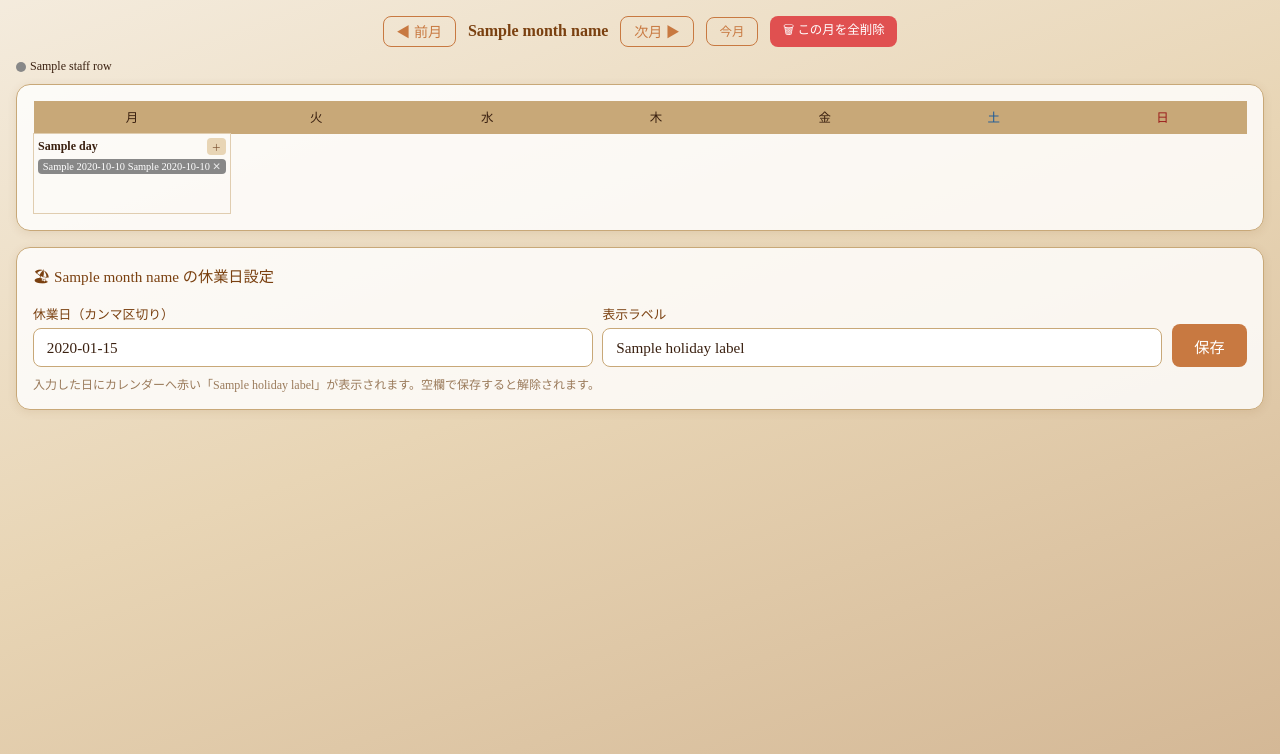
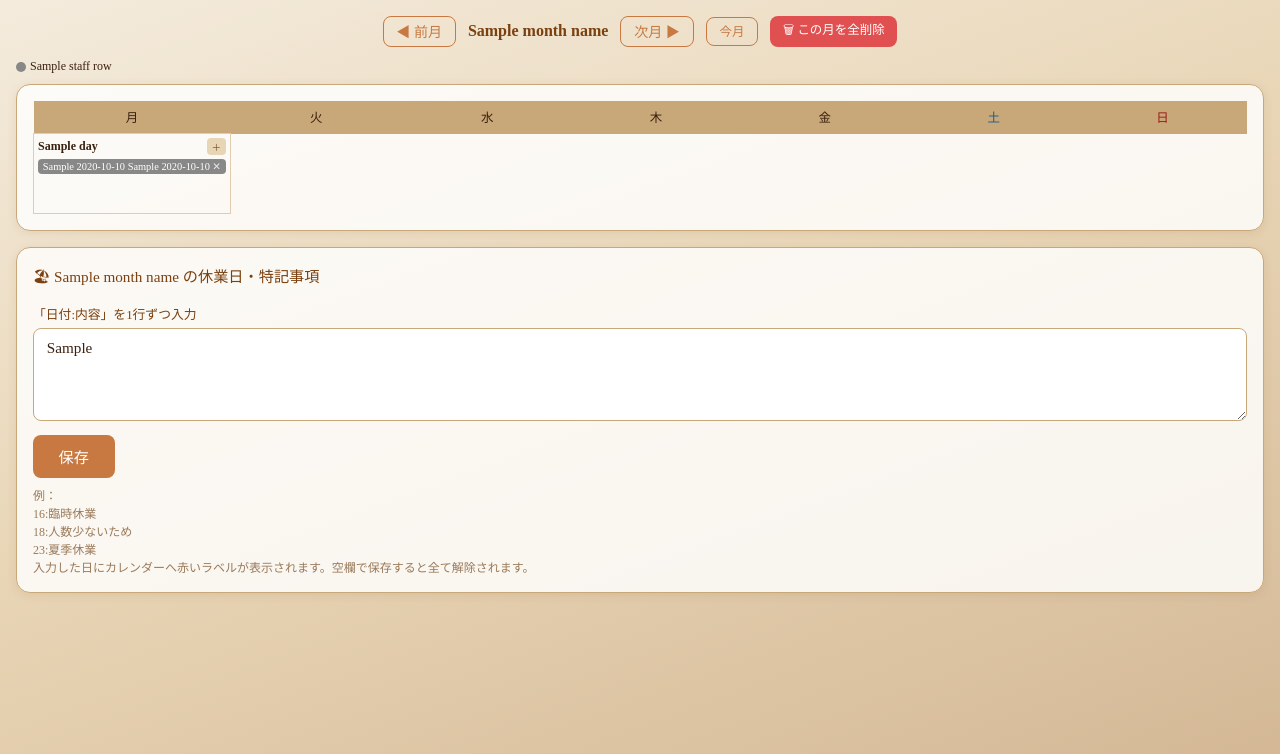
Before and after one commit to like0the0wind-ai/nichigetu-kaisha, a Flask app: template shift_app/templates/admin_calendar.html in a window 1280 px wide. Shown: the part 46-800 px from the top of the page. Run offline with Flask 3, Linux system fonts and the light colour scheme; the template is opened without the code that fills it: most values are stand-ins (such as "Sample title", 1, 10 or a date in 2020); some libraries are stand-ins or nearby versions.

Commit message:
feat: 休業日を日付ごとに別ラベルで登録可能に

```diff
--- a/shift_app/app.py
+++ b/shift_app/app.py
@@ -194,19 +194,29 @@ def init_db():
 
 
 def get_holidays(year, month):
-    """指定月の休業日set と ラベル を返す"""
+    """指定月の {日付: ラベル} 辞書を返す
+    保存形式: "16:臨時休業,18:人数少ないため,23:夏季休業"
+    （旧形式 "5,15" も許容し、その場合は holiday_label を使う）
+    """
     month_key = f"{year}-{month:02d}"
     row = query("SELECT holiday_dates, holiday_label FROM shift_config WHERE month=?", (month_key,))
-    days = set()
-    label = "臨時休業"
+    holidays = {}
     if row:
-        for x in (row[0].get("holiday_dates") or "").split(","):
-            x = x.strip()
-            if x.isdigit():
-                days.add(int(x))
-        if row[0].get("holiday_label"):
-            label = row[0]["holiday_label"]
-    return days, label
+        default_label = row[0].get("holiday_label") or "臨時休業"
+        for token in (row[0].get("holiday_dates") or "").split(","):
+            token = token.strip()
+            if not token:
+                continue
+            if ":" in token or "：" in token:
+                token = token.replace("：", ":")
+                d, _, lbl = token.partition(":")
+                d = d.strip()
+                lbl = lbl.strip() or default_label
+                if d.isdigit():
+                    holidays[int(d)] = lbl
+            elif token.isdigit():
+                holidays[int(token)] = default_label
+    return holidays
 
 
 # ── Auth ──────────────────────────────────────────────────────────────
@@ -326,14 +336,14 @@ def index():
             else:
                 login_error = "パスワードが違います"
 
-    holiday_days, holiday_label = get_holidays(year, month)
+    holidays = get_holidays(year, month)
     return render_template(
         "index.html",
         # カレンダー
         year=year, month=month, cal=cal,
         shift_map=shift_map, staff_rows=staff_rows,
         today=today,
-        holiday_days=holiday_days, holiday_label=holiday_label,
+        holidays=holidays,
         prev_year=prev_year, prev_month=prev_month,
         next_year=next_year, next_month=next_month,
         month_name=f"{year}年{month}月",
@@ -450,14 +460,15 @@ def admin():
         next_year, next_month = year + 1, 1
     else:
         next_year, next_month = year, month + 1
-    holiday_days, holiday_label = get_holidays(year, month)
+    holidays = get_holidays(year, month)
+    holiday_lines = "\n".join(f"{d}:{lbl}" for d, lbl in sorted(holidays.items()))
     return render_template(
         "admin_calendar.html",
         year=year, month=month, cal=cal,
         shift_map=shift_map, staff_rows=staff_rows,
         today=today,
-        holiday_days=holiday_days, holiday_label=holiday_label,
-        holiday_dates_str=",".join(str(d) for d in sorted(holiday_days)),
+        holidays=holidays,
+        holiday_lines=holiday_lines,
         prev_year=prev_year, prev_month=prev_month,
         next_year=next_year, next_month=next_month,
         month_name=f"{year}年{month}月",
@@ -473,16 +484,29 @@ def holidays_save():
         return r
     year  = int(request.form.get("year"))
     month = int(request.form.get("month"))
-    holiday_dates = request.form.get("holiday_dates", "").strip()
-    holiday_label = request.form.get("holiday_label", "臨時休業").strip() or "臨時休業"
+    raw = request.form.get("holiday_dates", "")
+    # 改行・カンマ区切りどちらも受け付け、"日:ラベル" 形式に正規化
+    tokens = []
+    for line in raw.replace(",", "\n").splitlines():
+        line = line.replace("：", ":").strip()
+        if not line:
+            continue
+        if ":" in line:
+            d, _, lbl = line.partition(":")
+            d = d.strip(); lbl = lbl.strip()
+            if d.isdigit():
+                tokens.append(f"{int(d)}:{lbl}" if lbl else f"{int(d)}:臨時休業")
+        elif line.isdigit():
+            tokens.append(f"{int(line)}:臨時休業")
+    holiday_dates = ",".join(tokens)
     month_key = f"{year}-{month:02d}"
     existing = query("SELECT id FROM shift_config WHERE month=?", (month_key,))
     if existing:
-        execute("UPDATE shift_config SET holiday_dates=?, holiday_label=? WHERE month=?",
-                (holiday_dates, holiday_label, month_key))
+        execute("UPDATE shift_config SET holiday_dates=? WHERE month=?",
+                (holiday_dates, month_key))
     else:
-        execute("INSERT INTO shift_config (month, holiday_dates, holiday_label) VALUES (?,?,?)",
-                (month_key, holiday_dates, holiday_label))
+        execute("INSERT INTO shift_config (month, holiday_dates) VALUES (?,?)",
+                (month_key, holiday_dates))
     return redirect(url_for("admin", year=year, month=month))
 
 
--- a/shift_app/templates/admin_calendar.html
+++ b/shift_app/templates/admin_calendar.html
@@ -126,12 +126,12 @@
             {% set d = "%04d-%02d-%02d"|format(year, month, day) %}
             {% set col = loop.index0 %}
             {% set is_today = (year == today.year and month == today.month and day == today.day) %}
-            <td class="{% if is_today %}today-cell{% endif %} {% if day in holiday_days %}holiday-cell{% endif %}">
+            <td class="{% if is_today %}today-cell{% endif %} {% if day in holidays %}holiday-cell{% endif %}">
               <div class="day-num {% if col==5 %}sat{% elif col==6 %}sun{% endif %} {% if is_today %}today-num{% endif %}">
                 <span>{{ day }}</span>
                 {% if staff_rows %}<button class="add-btn" onclick="openAdd('{{ d }}', {{ day }})">＋</button>{% endif %}
               </div>
-              {% if day in holiday_days %}<span class="holiday-badge">{{ holiday_label }}</span>{% endif %}
+              {% if day in holidays %}<span class="holiday-badge">{{ holidays[day] }}</span>{% endif %}
               {% for sh in shift_map.get(d, []) %}
               <div class="shift-chip" style="background:{{ sh.color }}" onclick="openEdit({{ sh.id }},'{{ sh.staff_name }}','{{ sh.start_time }}','{{ sh.end_time }}','{{ sh.memo or '' }}')">
                 <span class="chip-info">{{ sh.staff_name }} {{ sh.slot_label }}</span>
@@ -151,24 +151,23 @@
 
   <!-- 休業日設定 -->
   <div class="card">
-    <h2 style="font-size:.95rem;color:#7a4010;margin-bottom:.75rem;font-weight:normal">🏖 {{ month_name }} の休業日設定</h2>
+    <h2 style="font-size:.95rem;color:#7a4010;margin-bottom:.75rem;font-weight:normal">🏖 {{ month_name }} の休業日・特記事項</h2>
     <form method="post" action="/holidays/save">
       <input type="hidden" name="year" value="{{ year }}">
       <input type="hidden" name="month" value="{{ month }}">
-      <div style="display:flex;gap:.6rem;flex-wrap:wrap;align-items:flex-end">
-        <div style="flex:1;min-width:160px">
-          <label style="font-size:.8rem;color:#7a4010;display:block;margin-bottom:.3rem">休業日（カンマ区切り）</label>
-          <input type="text" name="holiday_dates" value="{{ holiday_dates_str }}" placeholder="例: 5,15,25"
-                 style="width:100%;padding:.6rem .8rem;background:#fff;border:1px solid #c8a878;border-radius:8px;font-family:inherit;font-size:.95rem;color:#3a2010">
-        </div>
-        <div style="flex:1;min-width:140px">
-          <label style="font-size:.8rem;color:#7a4010;display:block;margin-bottom:.3rem">表示ラベル</label>
-          <input type="text" name="holiday_label" value="{{ holiday_label }}" placeholder="臨時休業 / 休み など"
-                 style="width:100%;padding:.6rem .8rem;background:#fff;border:1px solid #c8a878;border-radius:8px;font-family:inherit;font-size:.95rem;color:#3a2010">
-        </div>
-        <button type="submit" style="background:#c87941;color:#fff;border:none;border-radius:8px;padding:.65rem 1.4rem;font-family:inherit;font-size:.95rem;cursor:pointer">保存</button>
+      <label style="font-size:.8rem;color:#7a4010;display:block;margin-bottom:.3rem">「日付:内容」を1行ずつ入力</label>
+      <textarea name="holiday_dates" rows="4" placeholder="16:臨時休業&#10;18:人数少ないため&#10;23:夏季休業"
+        style="width:100%;padding:.6rem .8rem;background:#fff;border:1px solid #c8a878;border-radius:8px;font-family:inherit;font-size:.95rem;color:#3a2010;resize:vertical">{{ holiday_lines }}</textarea>
+      <div style="margin-top:.6rem">
+        <button type="submit" style="background:#c87941;color:#fff;border:none;border-radius:8px;padding:.65rem 1.6rem;font-family:inherit;font-size:.95rem;cursor:pointer">保存</button>
       </div>
-      <p style="font-size:.75rem;color:#9a7a5a;margin-top:.5rem">入力した日にカレンダーへ赤い「{{ holiday_label }}」が表示されます。空欄で保存すると解除されます。</p>
+      <p style="font-size:.75rem;color:#9a7a5a;margin-top:.5rem">
+        例：<br>
+        16:臨時休業<br>
+        18:人数少ないため<br>
+        23:夏季休業<br>
+        入力した日にカレンダーへ赤いラベルが表示されます。空欄で保存すると全て解除されます。
+      </p>
     </form>
   </div>
 
```
Also changed, not shown: shift_app/templates/index.html (+5 -5 lines).
